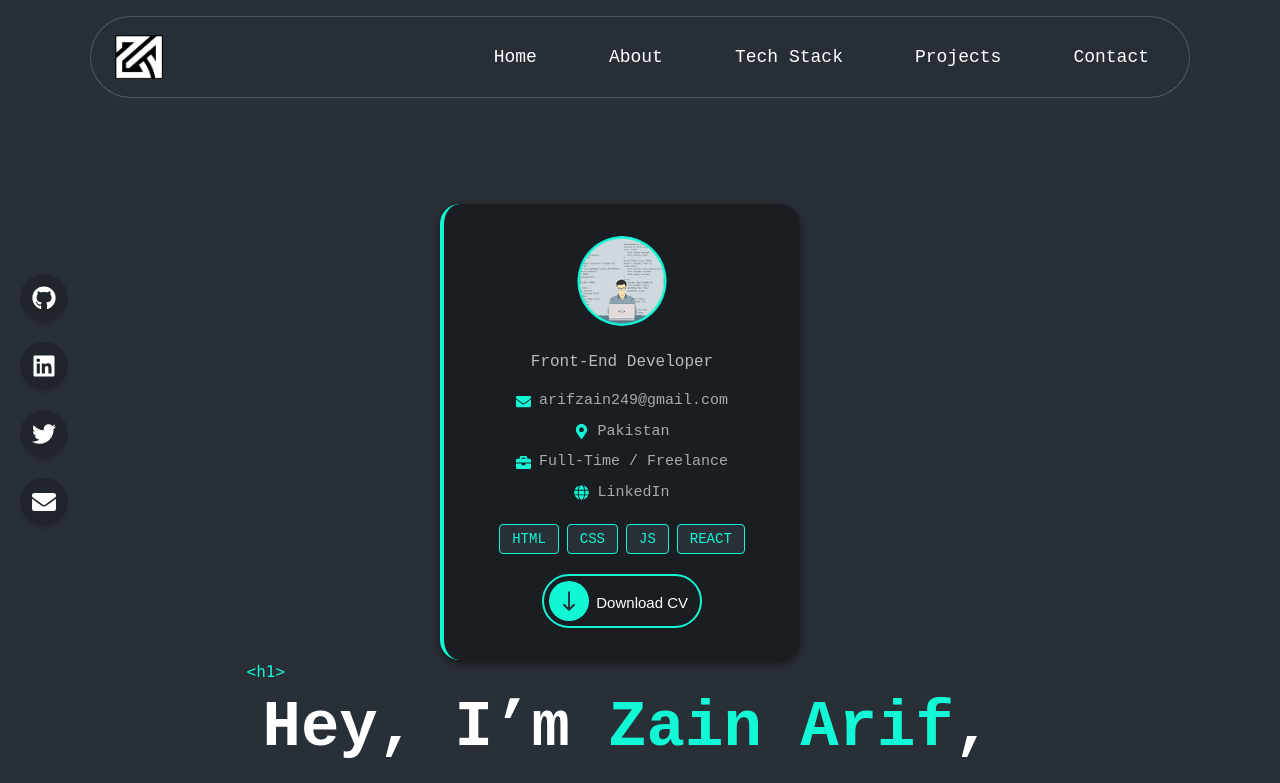
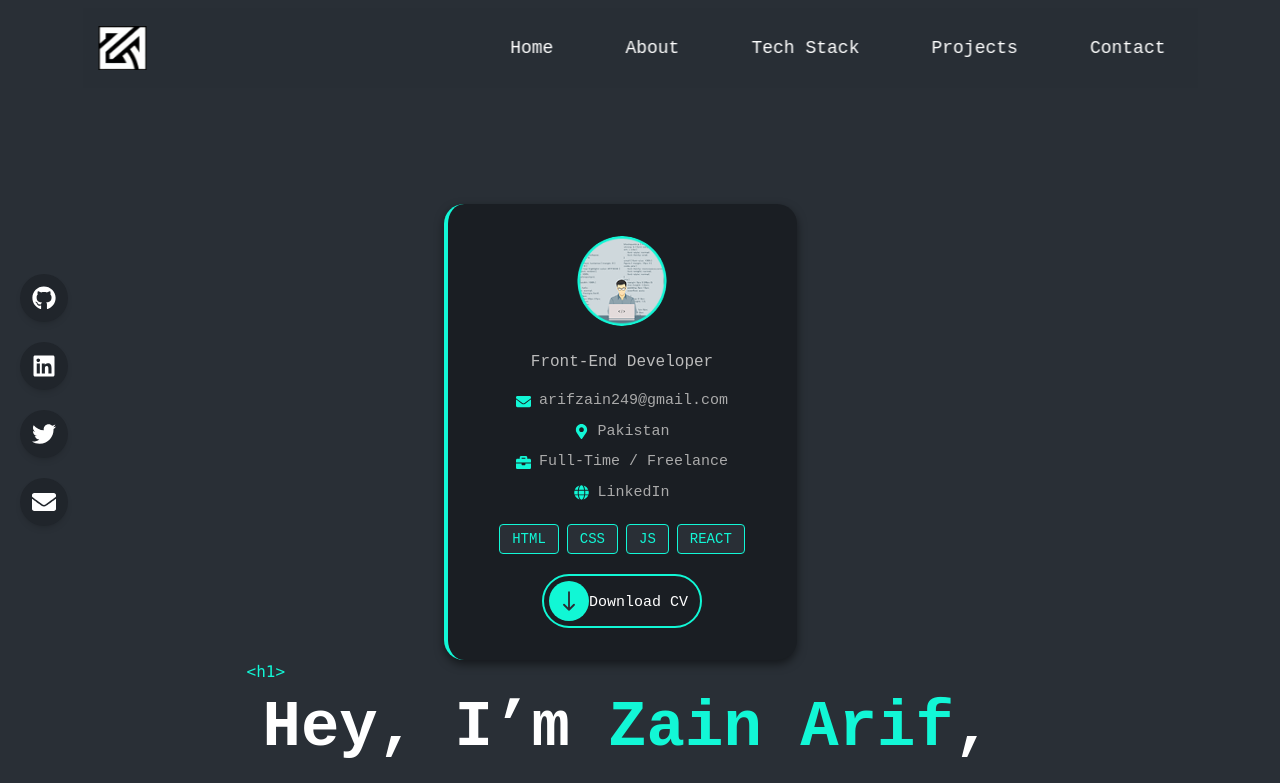
Before and after one commit to Zain-Arif2/My-Portfolio, a React (Vite) app: page / in a window 1280 px wide. Shown: the top 783 px of the page. Built offline with nearby package versions, Linux system fonts and the light colour scheme.

Commit message:
Implement contact form backend API and Tailwind conversion

```diff
--- a/src/components/Header.jsx
+++ b/src/components/Header.jsx
@@ -1,5 +1,4 @@
 import React, { useState, useEffect } from "react";
-import styled from "styled-components";
 import logo from "/images/logo.png";
 
 const Header = () => {
@@ -16,161 +15,65 @@ const Header = () => {
 
   return (
     <>
-      <Wrapper isScrolled={isScrolled}>
-        <Logo href="#home">
-          <img src={logo} alt="Logo" />
-        </Logo>
+      <header
+        className={`fixed top-2 left-1/2 transform -translate-x-1/2 z-[1002] w-[95%] max-w-[1115px] flex items-center justify-between py-4 px-4 w-full backdrop-blur-lg transition-colors duration-300 ${
+          isScrolled ? "bg-[rgba(41,47,54,0.8)]"  : "bg-[rgba(41,47,54,0.6)]"
+        }`}
+      >
+        <a href="#home">
+          <img src={logo} alt="Logo" className="w-12 h-12 object-contain" />
+        </a>
 
-        <Hamburger onClick={() => setMenuOpen(!menuOpen)} menuOpen={menuOpen}>
-          <span />
-          <span />
-          <span />
-        </Hamburger>
+        <div
+          className="flex-col gap-[5px] cursor-pointer z-[1004] hidden max-[1024px]:flex"
+          onClick={() => setMenuOpen(!menuOpen)}
+        >
+          <span
+            className={`block w-[26px] h-[3px] bg-white rounded transition-all duration-300 ${
+              menuOpen ? "rotate-45 translate-y-[8px]" : ""
+            }`}
+          />
+          <span
+            className={`block w-[26px] h-[3px] bg-white rounded transition-all duration-300 ${
+              menuOpen ? "opacity-0" : ""
+            }`}
+          />
+          <span
+            className={`block w-[26px] h-[3px] bg-white rounded transition-all duration-300 ${
+              menuOpen ? "-rotate-45 -translate-y-[8px]" : ""
+            }`}
+          />
+        </div>
 
-        <Nav menuOpen={menuOpen}>
+        <nav
+          className={`flex gap-10 max-[1024px]:fixed max-[1024px]:top-0 max-[1024px]:right-0 max-[1024px]:h-screen max-[1024px]:w-full max-[1024px]:bg-[rgba(41,47,54,0.95)] max-[1024px]:backdrop-blur-lg max-[1024px]:flex-col max-[1024px]:justify-center max-[1024px]:items-center max-[1024px]:gap-8 transform transition-transform duration-300 z-[1003] ${
+            menuOpen ? "max-[1024px]:translate-x-0" : "max-[1024px]:translate-x-full"
+          }`}
+        >
           {["Home", "About", "Tech Stack", "Projects", "Contact"].map(
             (item, idx) => (
-              <NavLink
+              <a
                 key={idx}
                 href={`#${item.toLowerCase().replace(" ", "")}`}
                 onClick={() => setMenuOpen(false)}
+                className="relative text-white text-lg py-2 px-4 text-center hover:text-[#12f7d6] group"
               >
                 {item}
-                <Underline />
-              </NavLink>
+                <span className="absolute left-0 bottom-0 h-[2px] w-0 bg-[#12f7d6] transition-all duration-300 group-hover:w-full"></span>
+              </a>
             )
           )}
-        </Nav>
-      </Wrapper>
+        </nav>
+      </header>
 
-      <Overlay menuOpen={menuOpen} onClick={() => setMenuOpen(false)} />
+      <div
+        className={`${
+          menuOpen ? "block" : "hidden"
+        } fixed top-0 left-0 h-screen w-screen bg-[rgba(0,0,0,0.4)] backdrop-blur-sm z-[1001]`}
+        onClick={() => setMenuOpen(false)}
+      ></div>
     </>
   );
 };
 
-const Wrapper = styled.header`
-  position: fixed;
-  top: 16px;
-  left: 50%;
-  transform: translateX(-50%);
-  z-index: 1002;
-  width: 95%;
-  max-width: 1100px;
-  display: flex;
-  align-items: center;
-  justify-content: space-between;
-  padding: 1rem 1.5rem;
-  border-radius: 9999px;
-  border: 1px solid rgba(255, 255, 255, 0.2);
-  background: ${({ isScrolled }) =>
-    isScrolled ? "rgba(41, 47, 54, 0.8)" : "rgba(41, 47, 54, 0.6)"};
-  backdrop-filter: blur(10px);
-  transition: background 0.3s ease;
-`;
-
-const Logo = styled.a`
-  img {
-    width: 48px;
-    height: 48px;
-    object-fit: contain;
-  }
-`;
-
-const Nav = styled.nav`
-  display: flex;
-  gap: 2.5rem;
-
-  @media (max-width: 1024px) {
-    position: fixed;
-    top: 0;
-    right: 0;
-    height: 100vh;
-    width: 100%; /* updated to full width */
-    background: rgba(41, 47, 54, 0.95);
-    backdrop-filter: blur(10px);
-    flex-direction: column;
-    justify-content: center;
-    align-items: center;
-    gap: 2rem;
-    transform: ${({ menuOpen }) =>
-      menuOpen ? "translateX(0)" : "translateX(100%)"};
-    transition: transform 0.3s ease-in-out;
-    z-index: 1003;
-  }
-`;
-
-const NavLink = styled.a`
-  position: relative;
-  color: white;
-  font-size: 1.125rem;
-  padding: 0.5rem 1rem;
-  cursor: pointer;
-  text-align: center;
-
-  &:hover {
-    color: #12f7d6;
-  }
-
-  &:hover span {
-    width: 100%;
-  }
-`;
-
-const Underline = styled.span`
-  position: absolute;
-  left: 0;
-  bottom: 0;
-  height: 2px;
-  width: 0;
-  background-color: #12f7d6;
-  transition: width 0.3s ease;
-`;
-
-const Hamburger = styled.div`
-  display: none;
-  flex-direction: column;
-  gap: 5px;
-  cursor: pointer;
-  z-index: 1004;
-
-  span {
-    display: block;
-    width: 26px;
-    height: 3px;
-    background: white;
-    border-radius: 2px;
-    transition: all 0.3s ease-in-out;
-  }
-
-  ${({ menuOpen }) =>
-    menuOpen &&
-    `
-    span:nth-child(1) {
-      transform: rotate(45deg) translateY(8px);
-    }
-    span:nth-child(2) {
-      opacity: 0;
-    }
-    span:nth-child(3) {
-      transform: rotate(-45deg) translateY(-8px);
-    }
-  `}
-
-  @media (max-width: 1024px) {
-    display: flex;
-  }
-`;
-
-const Overlay = styled.div`
-  display: ${({ menuOpen }) => (menuOpen ? "block" : "none")};
-  position: fixed;
-  top: 0;
-  left: 0;
-  height: 100vh;
-  width: 100vw;
-  background: rgba(0, 0, 0, 0.4);
-  backdrop-filter: blur(4px);
-  z-index: 1001;
-`;
-
 export default Header;
--- a/src/components/Hero.jsx
+++ b/src/components/Hero.jsx
@@ -8,7 +8,7 @@ function Hero() {
     <section className="bg-[#292F36] py-[150px] pt-[204px] px-4 sm:px-10 lg:px-32 flex flex-wrap justify-center items-center relative text-left">
 
       {/* Profile Card */}
-      <div className="bg-[#1A1E23] border-l-4 border-[#12F7D6] rounded-[20px] p-8 w-[360px] text-center shadow-[0_4px_10px_rgba(0,0,0,0.5)] mb-10 lg:mb-0 lg:mr-10">
+      <div className="bg-[#1A1E23] border-l-4 border-[#12F7D6] rounded-[20px] p-8 w-[353px] text-center shadow-[0_4px_10px_rgba(0,0,0,0.5)] mb-10 lg:mb-0 lg:mr-10">
         <img src={ProfileImg} alt="Zain-Arif" className="w-[90px] h-[90px] rounded-full mx-auto mb-4" />
         <p className="text-[#bbb] text-base pt-2">Front-End Developer</p>
 
--- a/src/components/switch.jsx
+++ b/src/components/switch.jsx
@@ -47,7 +47,7 @@ const StyledWrapper = styled.div`
     padding: 0;
     margin: 0;
     box-sizing: border-box;
-    font-family: Arial, Helvetica, sans-serif;
+    font-family: 'Ubuntu Mono', monospace;
     display: flex;
     justify-content: center;
     align-items: center;
--- a/src/sections/Aboutme.jsx
+++ b/src/sections/Aboutme.jsx
@@ -5,7 +5,7 @@ export default function About() {
   return (
     <section
     id="about"
-    className="bg-[#1A1E23] text-gray-300 px-4 py-[60px] md:px-[192px] md:py-[150px]"
+    className="bg-[#1A1E23] text-gray-300 px-4 py-[60px] md:px-[187px] md:py-[150px]"
   >
 
       <div className="max-w-7xl mx-auto flex flex-col lg:flex-row items-center lg:items-start gap-12">
--- a/src/sections/Projects.jsx
+++ b/src/sections/Projects.jsx
@@ -55,7 +55,7 @@ export default function Projects() {
   return (
     <section
     id="projects"
-    className="bg-[#1A1E23] text-white pt-[60px] pb-[60px] sm:pt-[150px] sm:pb-[150px] px-4 sm:px-6 lg:px-24"
+    className="bg-[#1A1E23] text-white pt-[60px] pb-[60px] sm:pt-[150px] sm:pb-[150px] px-4 sm:px-6 lg:px-38"
   >
 
   <div className="text-center mb-12 px-4 sm:px-6 lg:px-0">
```
